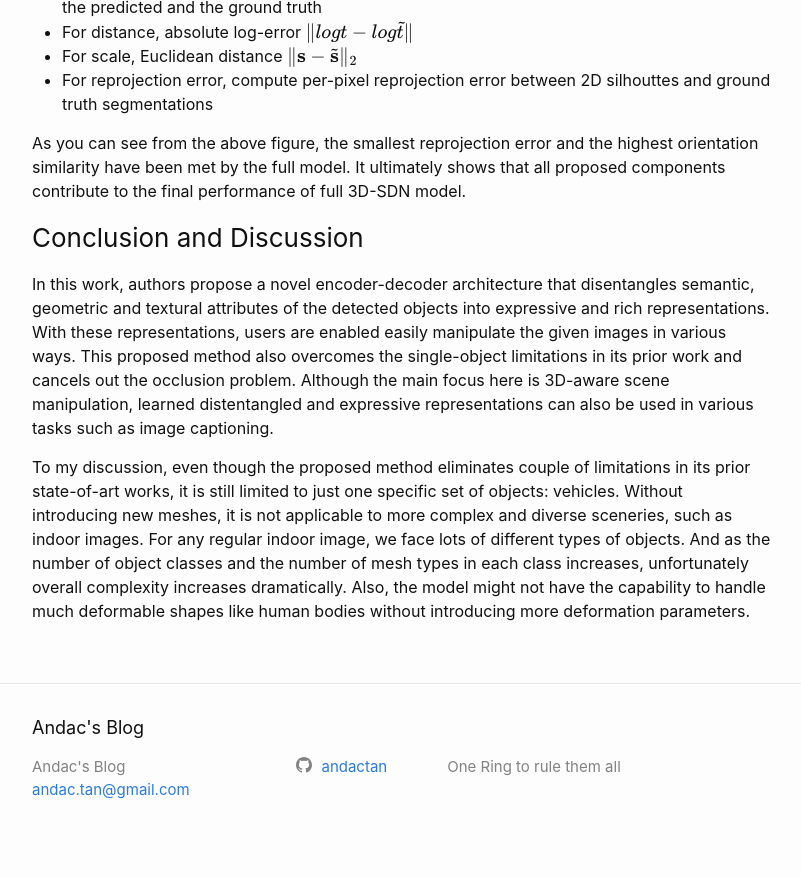
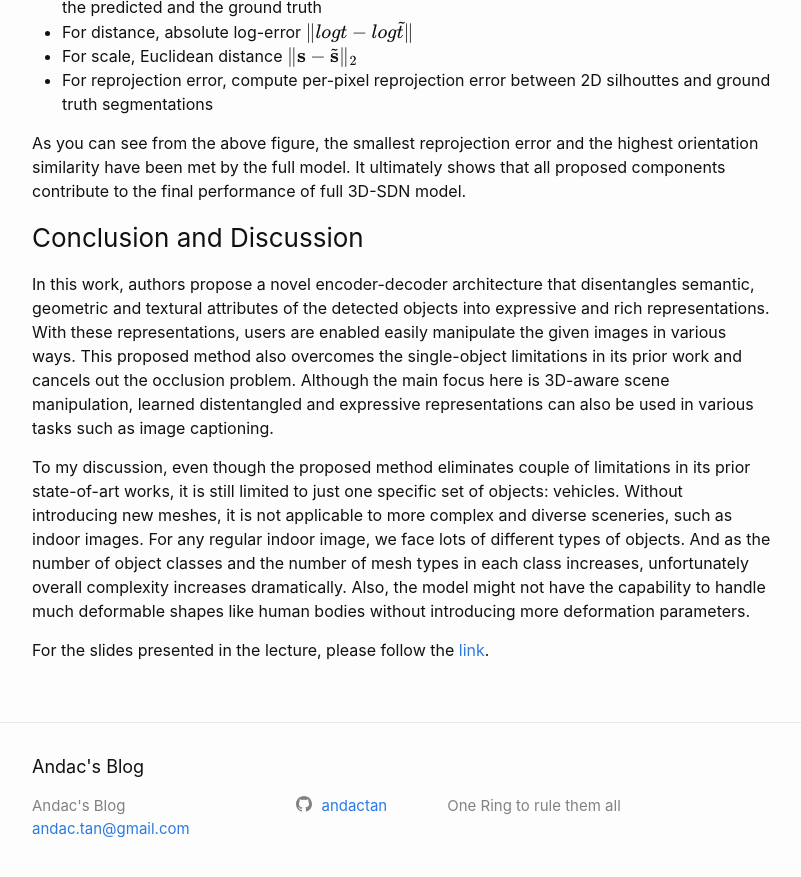
Before and after one commit to andactan/andactan.github.io, a Jekyll site: the page built from _posts/2019-12-07-inverse-graphics.markdown, in a window 1280 px wide and 900 px high, scrolled down 12169 px. Shown: the top 877 px of the window, without its empty margins (238-1039 px from the left). Built offline with Jekyll 4.4.1, drawn with Linux system fonts in a browser that asks for light colours; formulas are drawn with MathJax 3.

Commit message:
added dropbox link,

```diff
--- a/_posts/2019-12-07-inverse-graphics.markdown
+++ b/_posts/2019-12-07-inverse-graphics.markdown
@@ -237,3 +237,5 @@ As you can see from the above figure, the smallest reprojection error and the hi
 In this work, authors propose a novel encoder-decoder architecture that disentangles semantic, geometric and textural attributes of the detected objects into expressive and rich representations. With these representations, users are enabled easily manipulate the given images in various ways. This proposed method also overcomes the single-object limitations in its prior work and cancels out the occlusion problem. Although the main focus here is 3D-aware scene manipulation, learned distentangled and expressive representations can also be used in various tasks such as image captioning.
 
 To my discussion, even though the proposed method eliminates couple of limitations in its prior state-of-art works, it is still limited to just one specific set of objects: vehicles. Without introducing new meshes, it is not applicable to more complex and diverse sceneries, such as indoor images. For any regular indoor image, we face lots of different types of objects. And as the number of object classes and the number of mesh types in each class increases, unfortunately overall complexity increases dramatically. Also, the model might not have the capability to handle much deformable shapes like human bodies without introducing more deformation parameters.
+
+For the slides presented in the lecture, please follow the [link](https://www.dropbox.com/s/kt64dvwme3xhi3o/seminar_presentation.pdf?dl=0).
```
